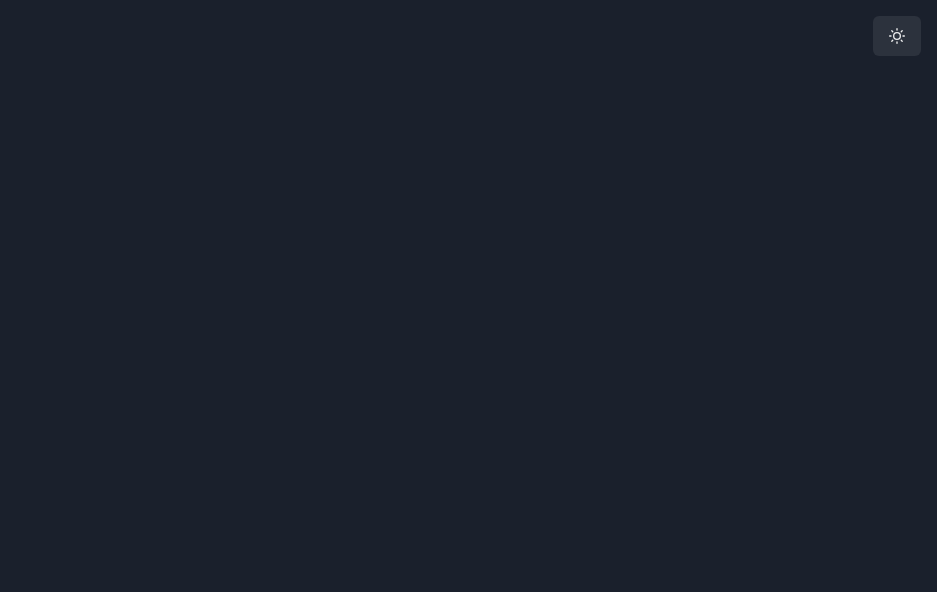
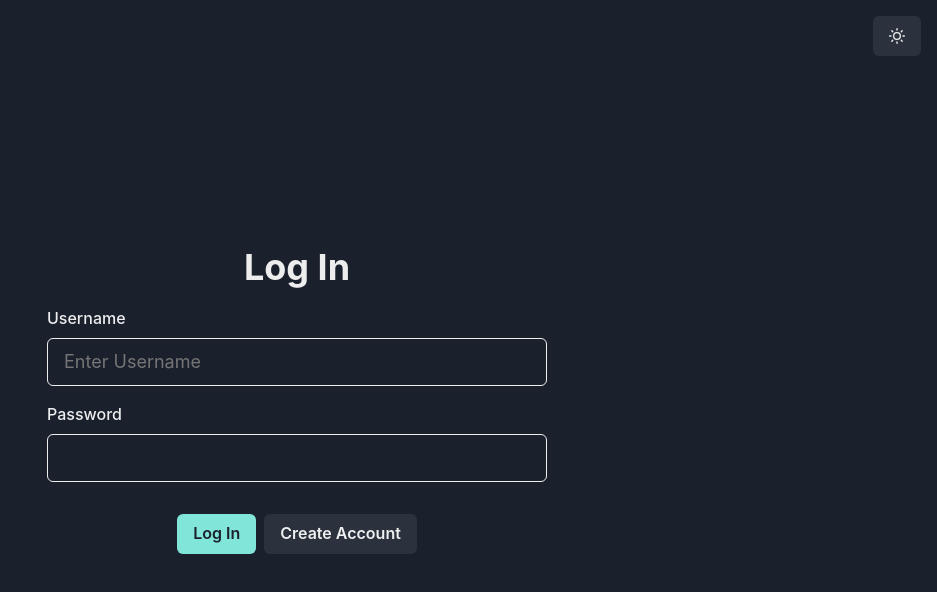
Before and after one commit to htwest/chat-app, a React (Create React App) app: page / in a window 1280 px wide. Shown: the top 592 px of the page, without its empty margins (343-1280 px from the left). Built offline with nearby package versions, Linux system fonts and the light colour scheme.

Commit message:
created login page

```diff
--- a/package.json
+++ b/package.json
@@ -10,11 +10,14 @@
     "@testing-library/jest-dom": "^5.16.4",
     "@testing-library/react": "^13.3.0",
     "@testing-library/user-event": "^13.5.0",
+    "formik": "^2.2.9",
     "framer-motion": "^6.3.16",
     "react": "^18.2.0",
     "react-dom": "^18.2.0",
+    "react-router-dom": "^6.3.0",
     "react-scripts": "5.0.1",
-    "web-vitals": "^2.1.4"
+    "web-vitals": "^2.1.4",
+    "yup": "^0.32.11"
   },
   "scripts": {
     "start": "react-scripts start",
--- a/src/App.js
+++ b/src/App.js
@@ -1,8 +1,10 @@
 import ToggleColorMode from "./components/ToggleColorMode";
+import Views from "./components/Views";
 
 function App() {
   return (
     <div className="App">
+      <Views />
       <ToggleColorMode />
     </div>
   );
--- /dev/null
+++ b/src/components/Views.jsx
@@ -0,0 +1,17 @@
+import { Routes, Route } from "react-router-dom";
+import Login from "./login/Login";
+import Signup from "./login/Signup";
+
+const Views = () => {
+  return (
+    <>
+      <Routes>
+        <Route path="/" element={<Login />} />
+        <Route path="/register" element={<Signup />} />
+        <Route path="*" element={<Login />} />
+      </Routes>
+    </>
+  );
+};
+
+export default Views;
--- /dev/null
+++ b/src/components/login/Login.jsx
@@ -0,0 +1,82 @@
+import React, { useState } from "react";
+import validateLogIn from "../../hooks/validateLogIn";
+
+import {
+  VStack,
+  ButtonGroup,
+  FormControl,
+  FormLabel,
+  Input,
+  Button,
+  Heading,
+  FormErrorMessage,
+} from "@chakra-ui/react";
+
+const Login = () => {
+  const [user, setUser] = useState("");
+  const [pass, setPass] = useState("");
+  const [err, setErr] = useState();
+
+  const handleSubmit = (e) => {
+    e.preventDefault();
+    const data = { username: user, password: pass };
+    const { error, success } = validateLogIn(data);
+    if (error) {
+      setErr(error);
+    }
+    setUser("");
+    setPass("");
+  };
+
+  return (
+    <VStack
+      as="form"
+      onSubmit={(e) => handleSubmit(e)}
+      w={{ base: "90%", md: "500px" }}
+      m="auto"
+      justify="center"
+      h="100vh"
+      spacing="1rem"
+    >
+      <Heading>Log In</Heading>
+      <FormControl>
+        <FormLabel>Username</FormLabel>
+        <Input
+          type="text"
+          name="username"
+          value={user}
+          placeholder="Enter Username"
+          autoComplete="off"
+          size="lg"
+          onChange={(e) => {
+            setUser(e.target.value);
+          }}
+        />
+      </FormControl>
+
+      <FormControl isInvalid={err}>
+        <FormLabel>Password</FormLabel>
+        <Input
+          type="password"
+          name="password"
+          value={pass}
+          autoComplete="off"
+          size="lg"
+          onChange={(e) => {
+            setPass(e.target.value);
+          }}
+        />
+        <FormErrorMessage>{err}</FormErrorMessage>
+      </FormControl>
+
+      <ButtonGroup pt="1rem">
+        <Button colorScheme="teal" type="submit">
+          Log In
+        </Button>
+        <Button>Create Account</Button>
+      </ButtonGroup>
+    </VStack>
+  );
+};
+
+export default Login;
--- /dev/null
+++ b/src/components/login/Signup.jsx
@@ -0,0 +1,5 @@
+const Signup = () => {
+  return <></>;
+};
+
+export default Signup;
--- /dev/null
+++ b/src/hooks/validateLogIn.js
@@ -0,0 +1,17 @@
+const validateLogIn = (data) => {
+  const username = data.username;
+  const password = data.password;
+
+  if (username.length === 0 && password.length === 0) {
+    return { error: "Enter a valid username and password" };
+  }
+  if (username.length === 0) {
+    return { error: "Enter a valid username" };
+  }
+  if (password.length === 0) {
+    return { error: "Enter a valid password" };
+  }
+  return { success: "succesfully logged in" };
+};
+
+export default validateLogIn;
--- a/src/index.js
+++ b/src/index.js
@@ -2,16 +2,19 @@ import { ChakraProvider } from "@chakra-ui/react";
 import { ColorModeScript } from "@chakra-ui/react";
 import React from "react";
 import ReactDOM from "react-dom/client";
-// import "./index.css";
+import { BrowserRouter } from "react-router-dom";
+
 import App from "./App";
 import theme from "./theme";
 
 const root = ReactDOM.createRoot(document.getElementById("root"));
 root.render(
   <React.StrictMode>
-    <ChakraProvider theme={theme}>
-      <ColorModeScript initialColorMode={theme.config.initialColorMode} />
-      <App />
-    </ChakraProvider>
+    <BrowserRouter>
+      <ChakraProvider theme={theme}>
+        <ColorModeScript initialColorMode={theme.config.initialColorMode} />
+        <App />
+      </ChakraProvider>
+    </BrowserRouter>
   </React.StrictMode>
 );
```
Also changed, not shown: src/components/ToggleColorMode.jsx (renamed from src/components/ToggleColorMode.js), 1 other file (tests, documents, lock files or other folders).
